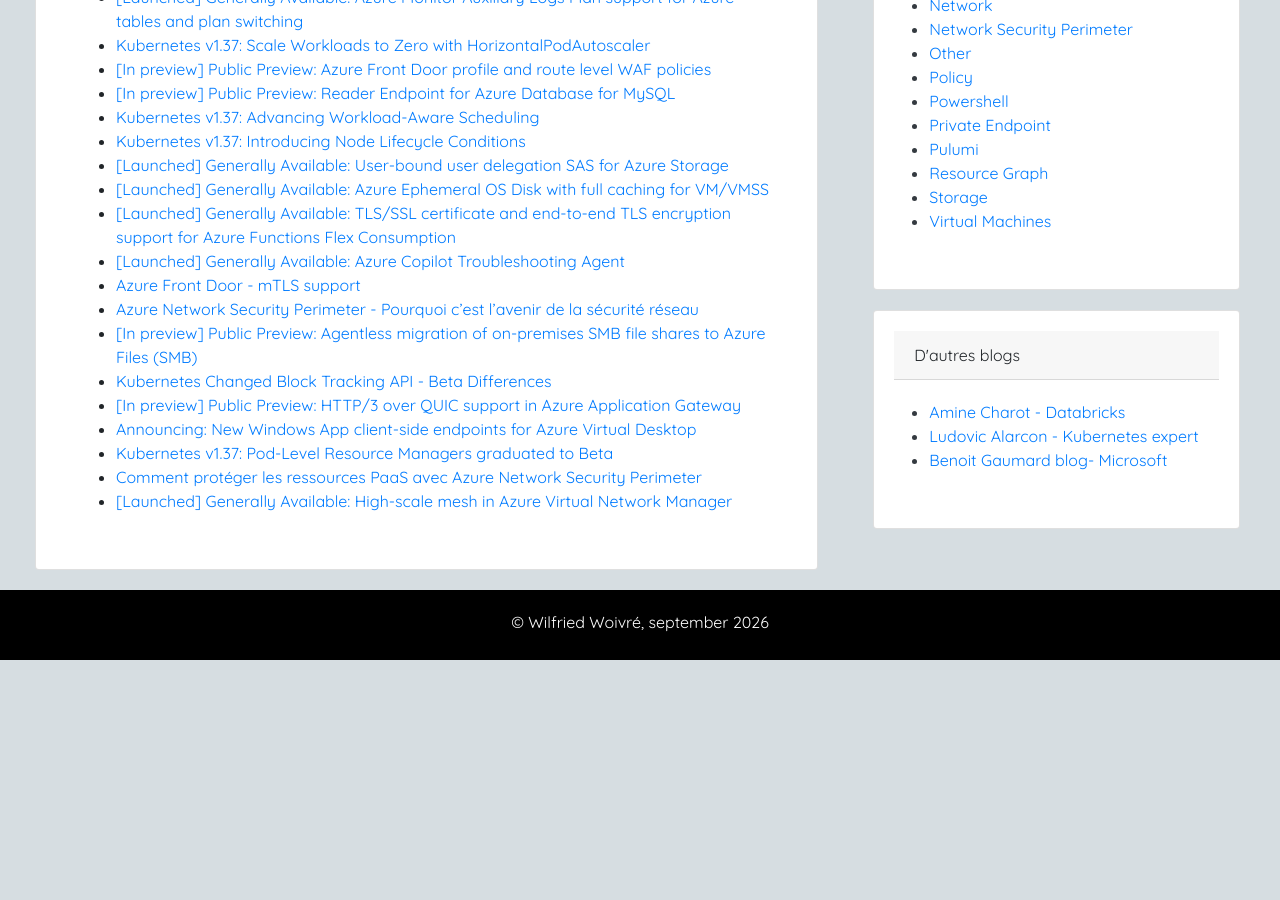
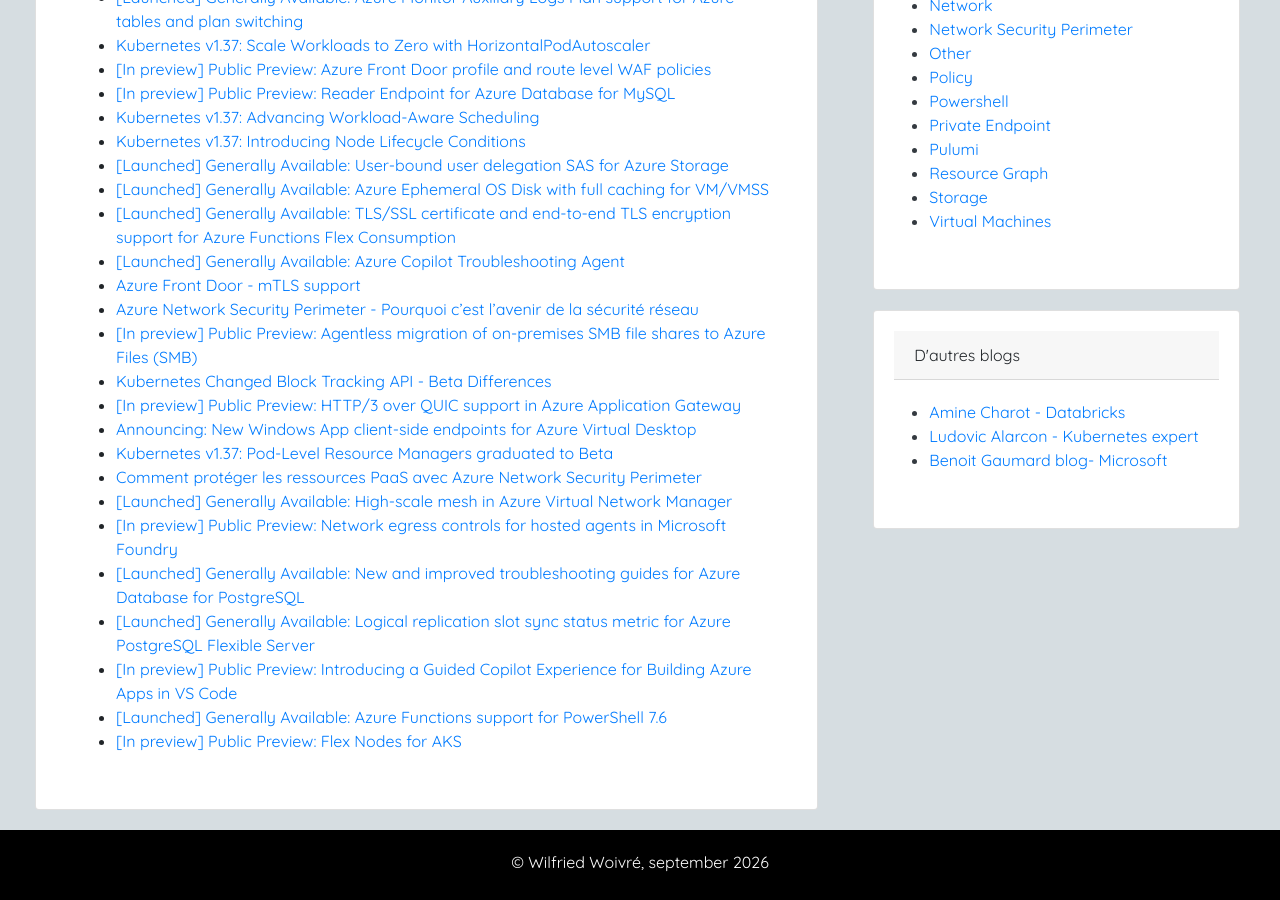
Before and after one commit to wilfriedwoivre/wilfriedwoivre.en.github.io, a Jekyll site: the page built from _news/2026-10-01-my-reading-news-for-september-2026.md, in a window 1280 px wide and 900 px high, scrolled down 768 px. Built offline with Jekyll 4.4.1, drawn with Linux system fonts in a browser that asks for light colours; nearby versions of some CDN libraries; before the commit the page ends 1428 px from its top, so only the background shows below that.

Commit message:
Update monthly news post

```diff
--- a/_news/2026-10-01-my-reading-news-for-september-2026.md
+++ b/_news/2026-10-01-my-reading-news-for-september-2026.md
@@ -35,3 +35,9 @@
 - [Kubernetes v1.37: Pod-Level Resource Managers graduated to Beta](https://kubernetes.io/blog/2026/09/15/kubernetes-v1-37-pod-level-resource-managers-beta/)
 - [Comment protéger les ressources PaaS avec Azure Network Security Perimeter](https://woivre.fr/blog/2026/09/comment-proteger-les-ressources-paas-avec-azure-network-security-perimeter)
 - [[Launched] Generally Available: High-scale mesh in Azure Virtual Network Manager](https://azure.microsoft.com/updates?WT.mc_id=AZ-MVP-4039694&id=571572)
+- [[In preview] Public Preview: Network egress controls for hosted agents in Microsoft Foundry](https://azure.microsoft.com/updates?WT.mc_id=AZ-MVP-4039694&id=571821)
+- [[Launched] Generally Available: New and improved troubleshooting guides for Azure Database for PostgreSQL](https://azure.microsoft.com/updates?WT.mc_id=AZ-MVP-4039694&id=571042)
+- [[Launched] Generally Available: Logical replication slot sync status metric for Azure PostgreSQL Flexible Server](https://azure.microsoft.com/updates?WT.mc_id=AZ-MVP-4039694&id=568414)
+- [[In preview] Public Preview: Introducing a Guided Copilot Experience for Building Azure Apps in VS Code](https://azure.microsoft.com/updates?WT.mc_id=AZ-MVP-4039694&id=572214)
+- [[Launched] Generally Available: Azure Functions support for PowerShell 7.6](https://azure.microsoft.com/updates?WT.mc_id=AZ-MVP-4039694&id=572219)
+- [[In preview] Public Preview: Flex Nodes for AKS](https://azure.microsoft.com/updates?WT.mc_id=AZ-MVP-4039694&id=571919)
```
Also changed, not shown: other parts of _news/2026-10-01-my-reading-news-for-september-2026.md (+1 -1 lines).
